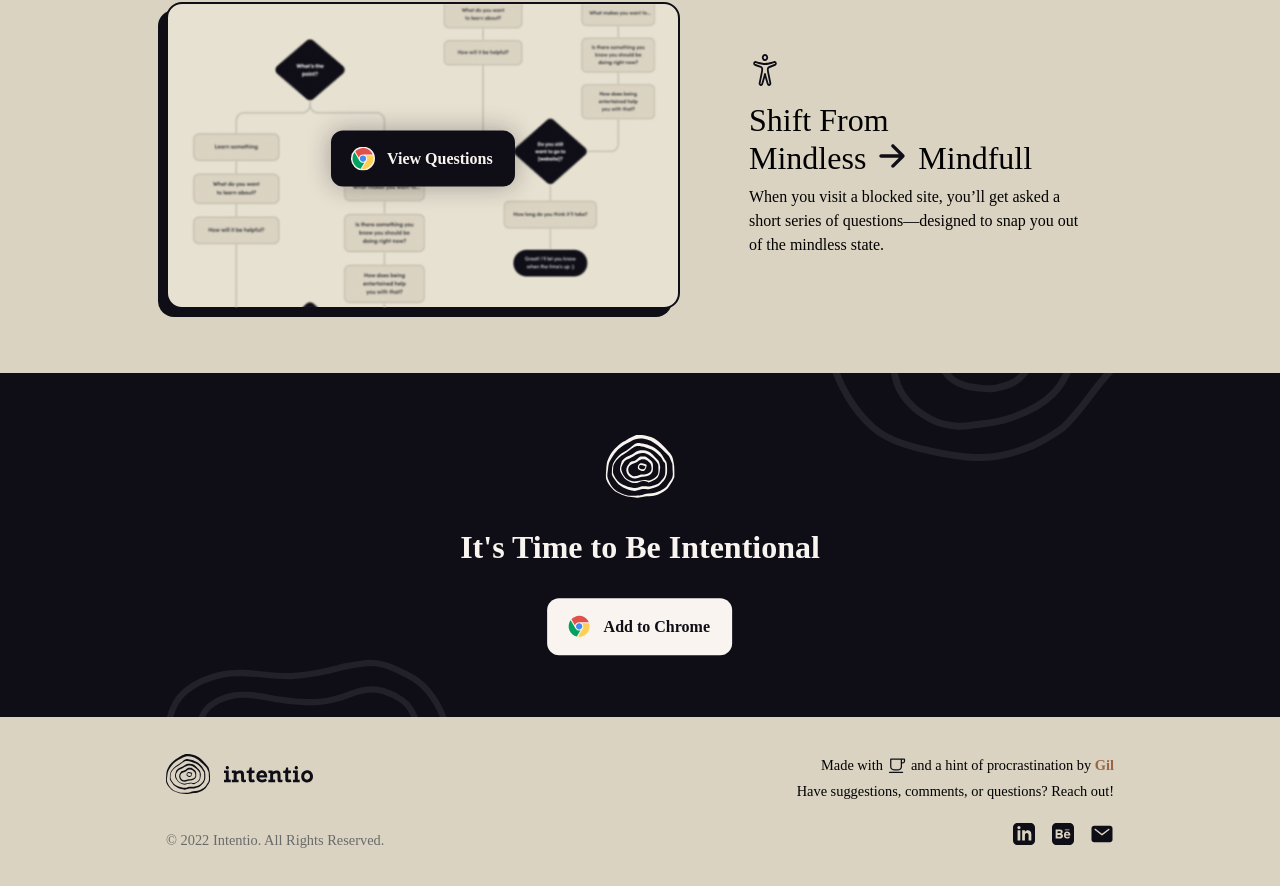
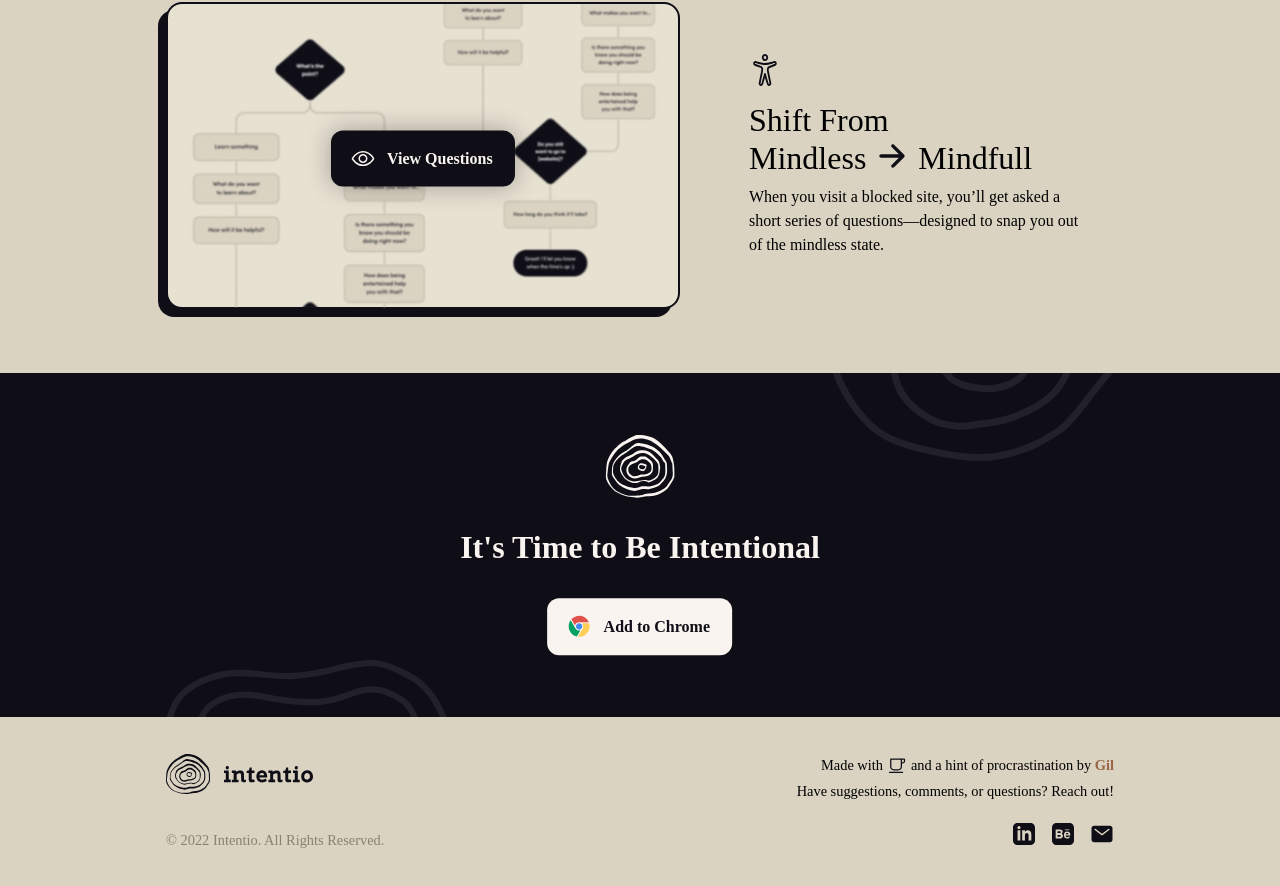
Before and after one commit to mochamellow/intentio-gh, a SvelteKit app: page / in a window 1280 px wide. Shown: the part 1470-2356 px from the top of the page. Built offline with nearby package versions, Linux system fonts and the light colour scheme.

Commit message:
touch-ups

```diff
--- a/src/components/Footer.svelte
+++ b/src/components/Footer.svelte
@@ -46,7 +46,7 @@
         font-size: 0.9rem;
         font-family: 'Sofia Pro';
         font-weight: 100;
-        color: #6A6A6A;
+        color: #8A826F;
         display: inline-block;
         margin-top: 8px;
     }
--- a/src/routes/+page.svelte
+++ b/src/routes/+page.svelte
@@ -84,7 +84,7 @@
 
 	<div class="feature-section feature-gap-2">
 		<div class="img-container img-container-left">
-			<a href="/intentio-questions"><button id="question-button"><img class="logo-chrome" src="./icons/logo-chrome.svg" alt="chrome logo" >View Questions</button></a>
+			<a href="/intentio-questions"><button id="question-button"><img class="logo-chrome" src="./icons/eye.svg" alt="eye icon" >View Questions</button></a>
 			<!-- svelte-ignore a11y-img-redundant-alt -->
 			<img class="feature-content-2" src="./img/feature-content2.png" alt="feature image 1">
 		</div>
@@ -317,7 +317,7 @@
             font-family: "Bespoke Slab";
             font-weight: bold;
             padding-top: 1rem;
-            padding-bottom: 0.8rem;
+            padding-bottom: 0.85rem;
             padding-left: 1.25rem;
             padding-right: 1.4rem;
             margin-top: 0.4rem;
```
Also changed, not shown: static/icons/eye.svg (added).
